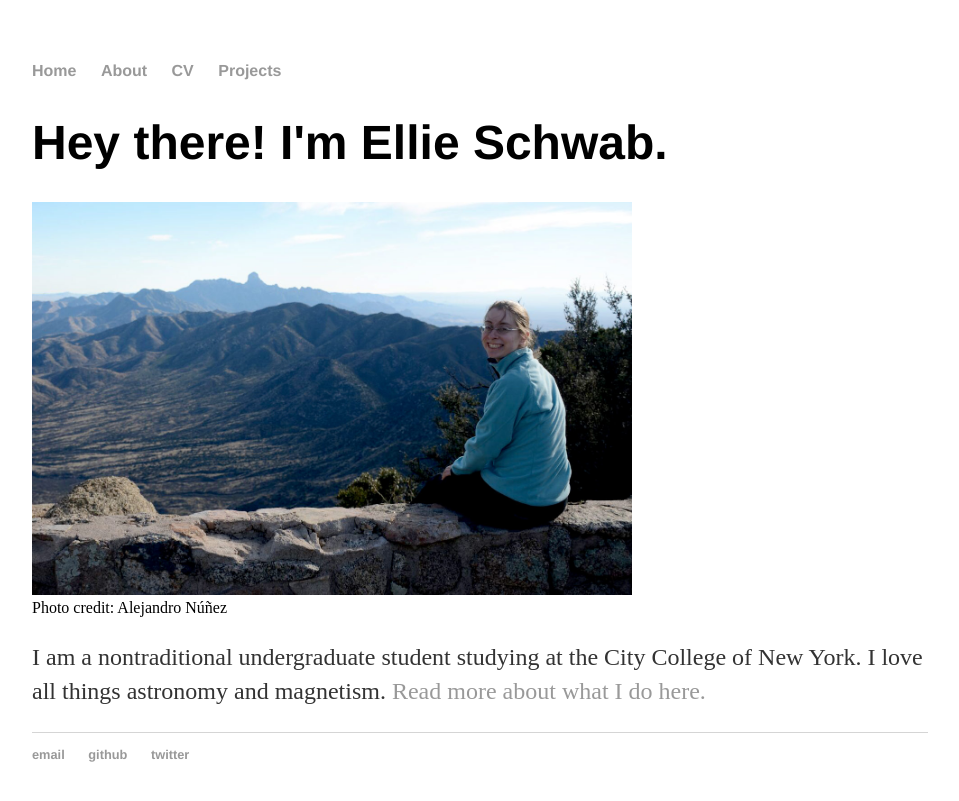
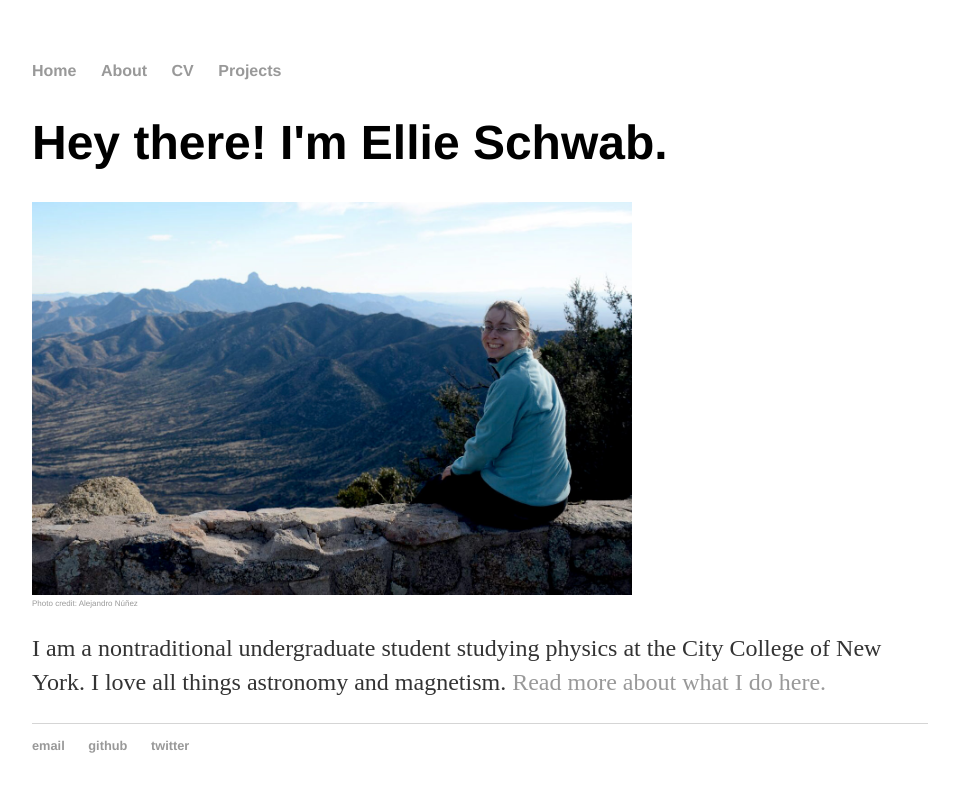
Before and after one commit to elliesch/elliesch.github.io, a Jekyll site: the page built from index.html, in a window 1280 px wide. Shown: the top 801 px of the page, without its empty margins (160-1119 px from the left). Built offline with Jekyll 4.4.1, drawn with Linux system fonts in a browser that asks for light colours.

Commit message:
Updated text and positioning

```diff
--- a/index.html
+++ b/index.html
@@ -4,9 +4,7 @@ title: Ellie Schwab, Student Astronomer
 ---
 <div class="blurb">
 	<h1>Hey there! I'm Ellie Schwab.</h1>
-	<!-- figure -->
 	<img src="/images/me_at_mdm.jpg" alt="The view from Columbia's MDM Telescope" style="width:600px">
-	<figcaption>Photo credit: Alejandro Núñez</figcaption>
-	<!-- /figure -->
-	<p>I am a nontraditional undergraduate student studying at the City College of New York. I love all things astronomy and magnetism. <a href="/about">Read more about what I do here.</a></p>
+	<figcaption style="font-family:'Helvetica', 'Arial', 'Sans-Serif'; font-size: 0.5em; color: #999;">Photo credit: Alejandro Núñez</figcaption>
+	<p>I am a nontraditional undergraduate student studying physics at the City College of New York. I love all things astronomy and magnetism. <a href="/about">Read more about what I do here.</a></p>
 </div><!-- /.blurb -->
```
